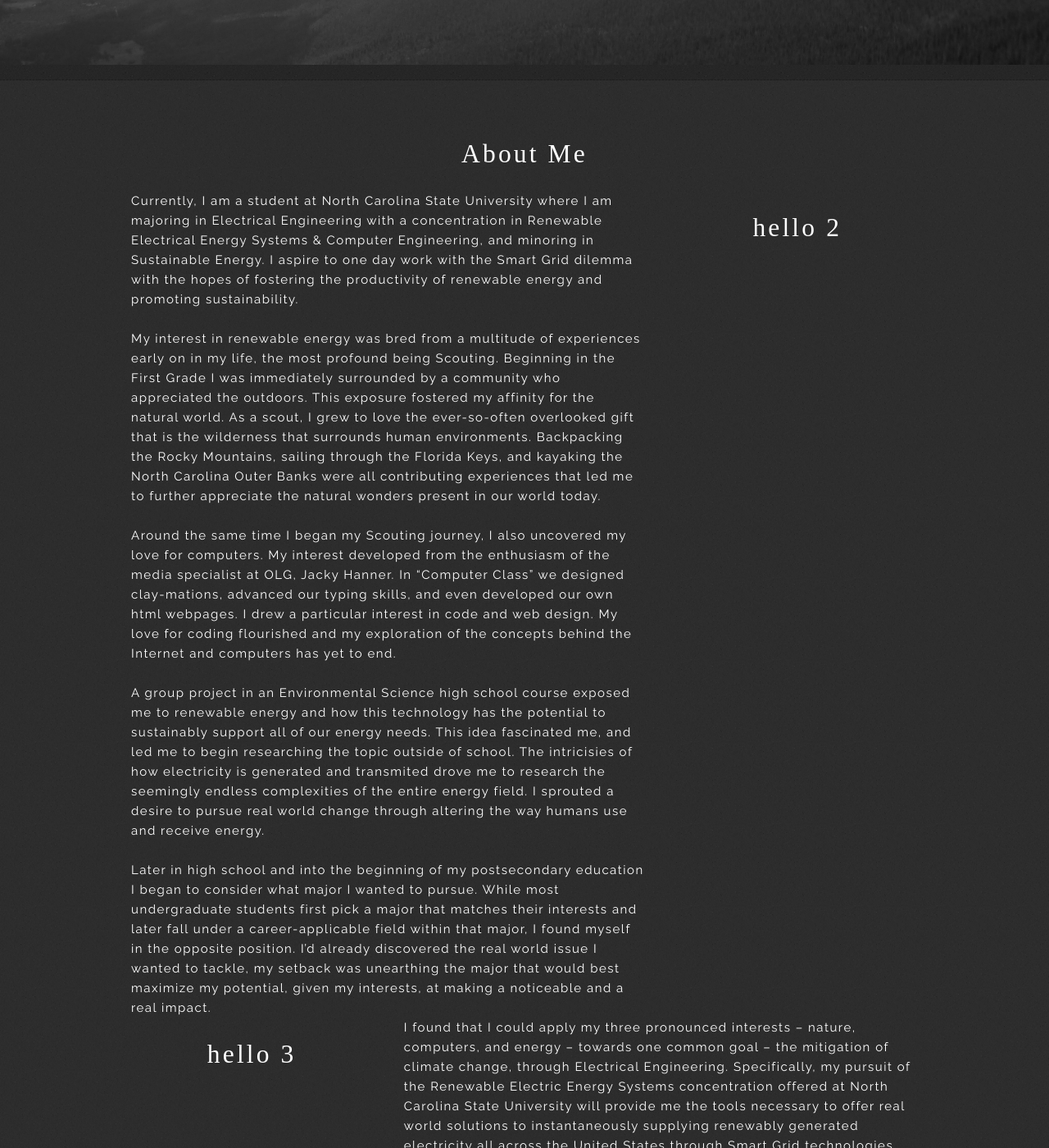
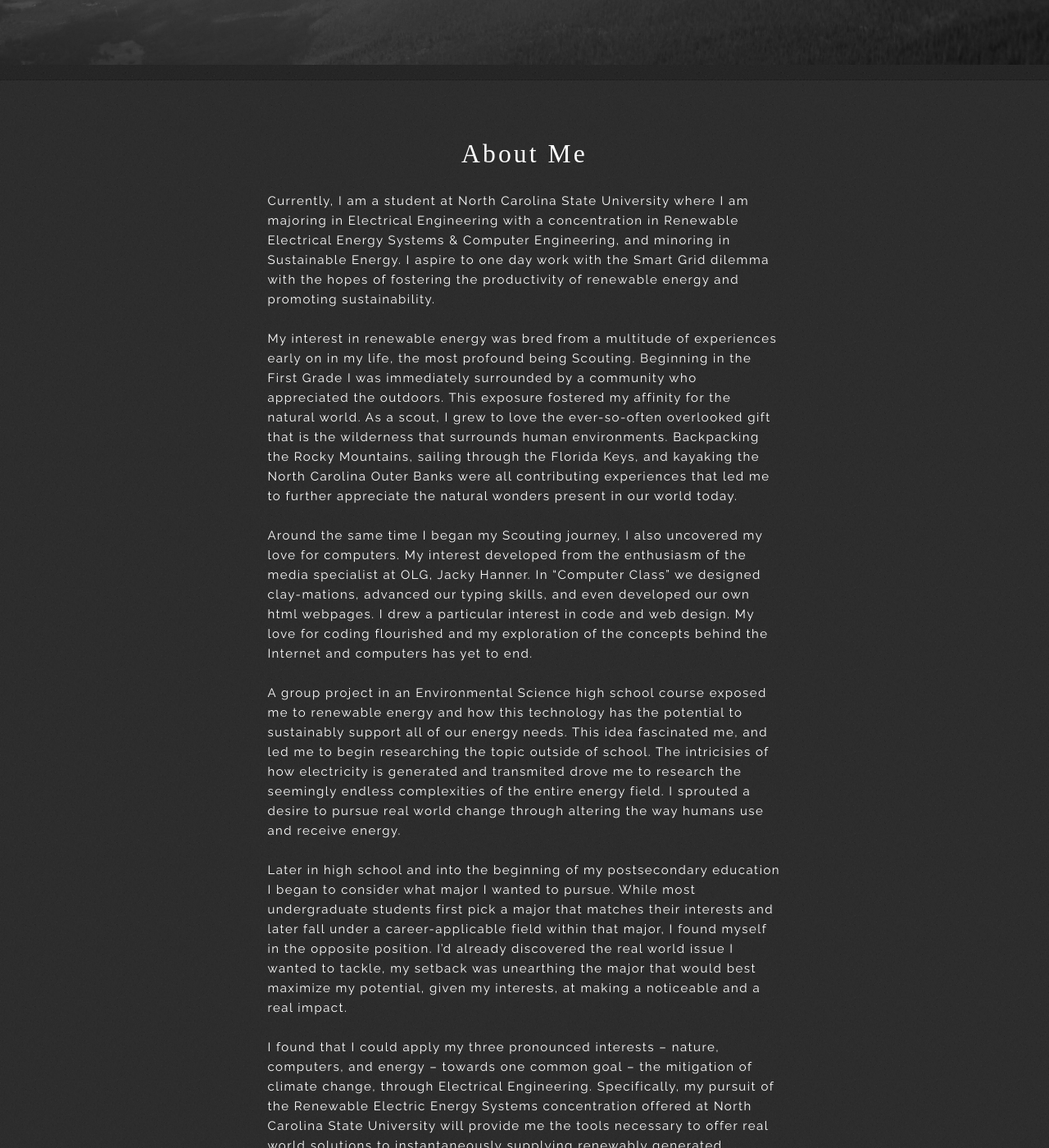
Before and after one commit to jacksoncwilliams/jackson-erin, a Jekyll site: the page built from simpleindex.html, in a window 1280 px wide and 1400 px high, scrolled down 805 px. Shown: the whole window at 82% size. Built offline with Jekyll 4.4.1, drawn with Linux system fonts in a browser that asks for light colours; nearby versions of some CDN libraries; some web fonts are replaced.

Commit message:
Update simpleindex.html

```diff
--- a/simpleindex.html
+++ b/simpleindex.html
@@ -52,7 +52,7 @@ title: Jackson Williams
             </div>
 
             <div class="container">
-                        <div class="eight columns">
+                        <div class="eight columns offset-by-two columns">
                                      <p>
                                                 Currently, I am a student at North Carolina State University where I am majoring in
                                                 Electrical Engineering with a concentration in Renewable Electrical Energy
@@ -98,19 +98,7 @@ title: Jackson Williams
                                                 setback was unearthing the major that would best maximize my potential, given my interests,
                                                 at making a noticeable and a real impact.
                                     </p>
-
-                        </div>
-
-                        <div class="four columns">
-                                    <h1> hello  2</h1>
-                        </div>
-            </div>
-
-            <div class="container">
-                        <div class="four columns">
-                                    <h1> hello 3 </h1>
-                        </div>
-                        <div class="eight columns">
+                                    <br />
                                     <p>
                                                 I found that I could apply my three pronounced interests – nature, computers,
                                                 and energy – towards one common goal – the mitigation of climate change, through
```
